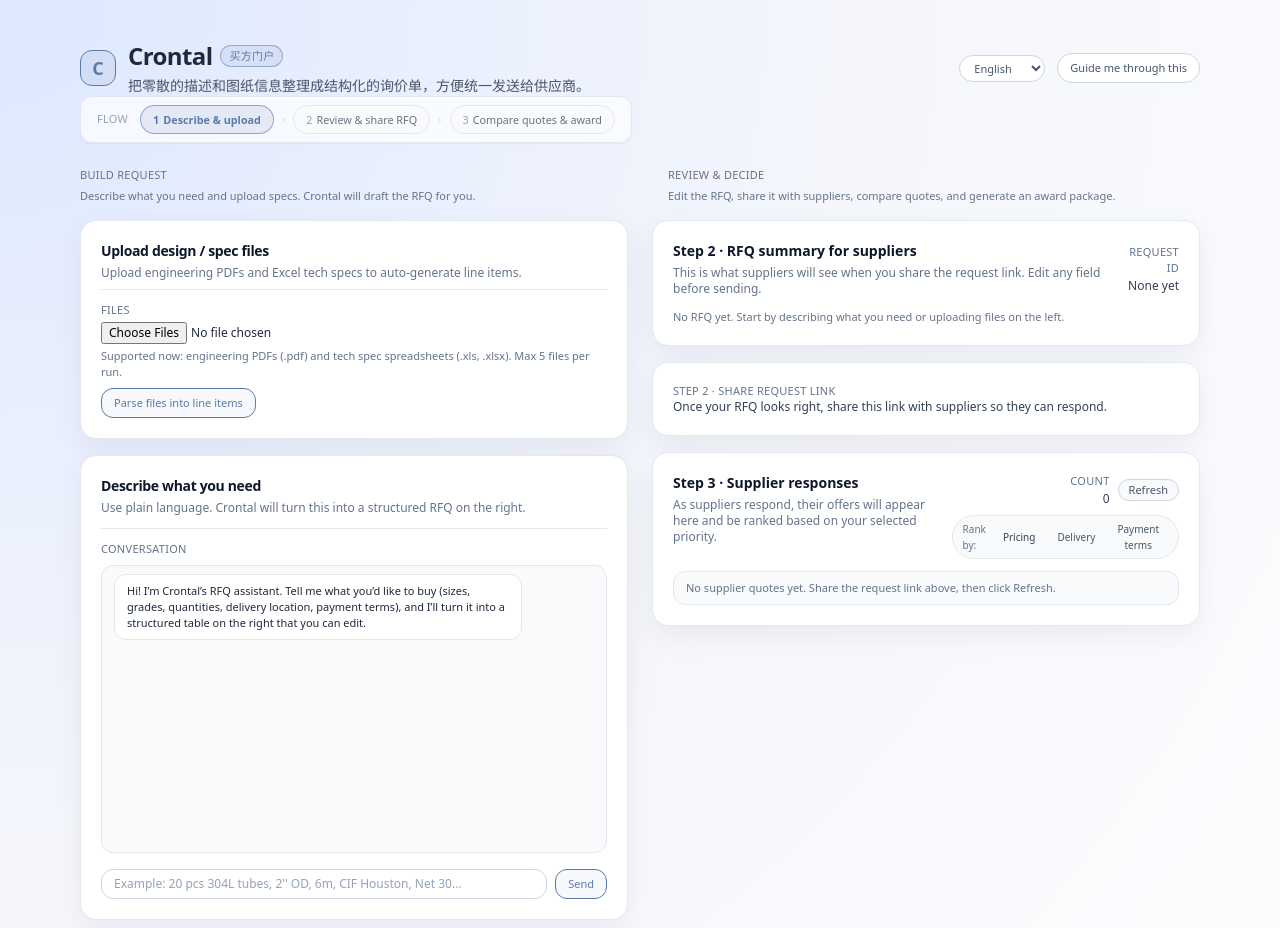
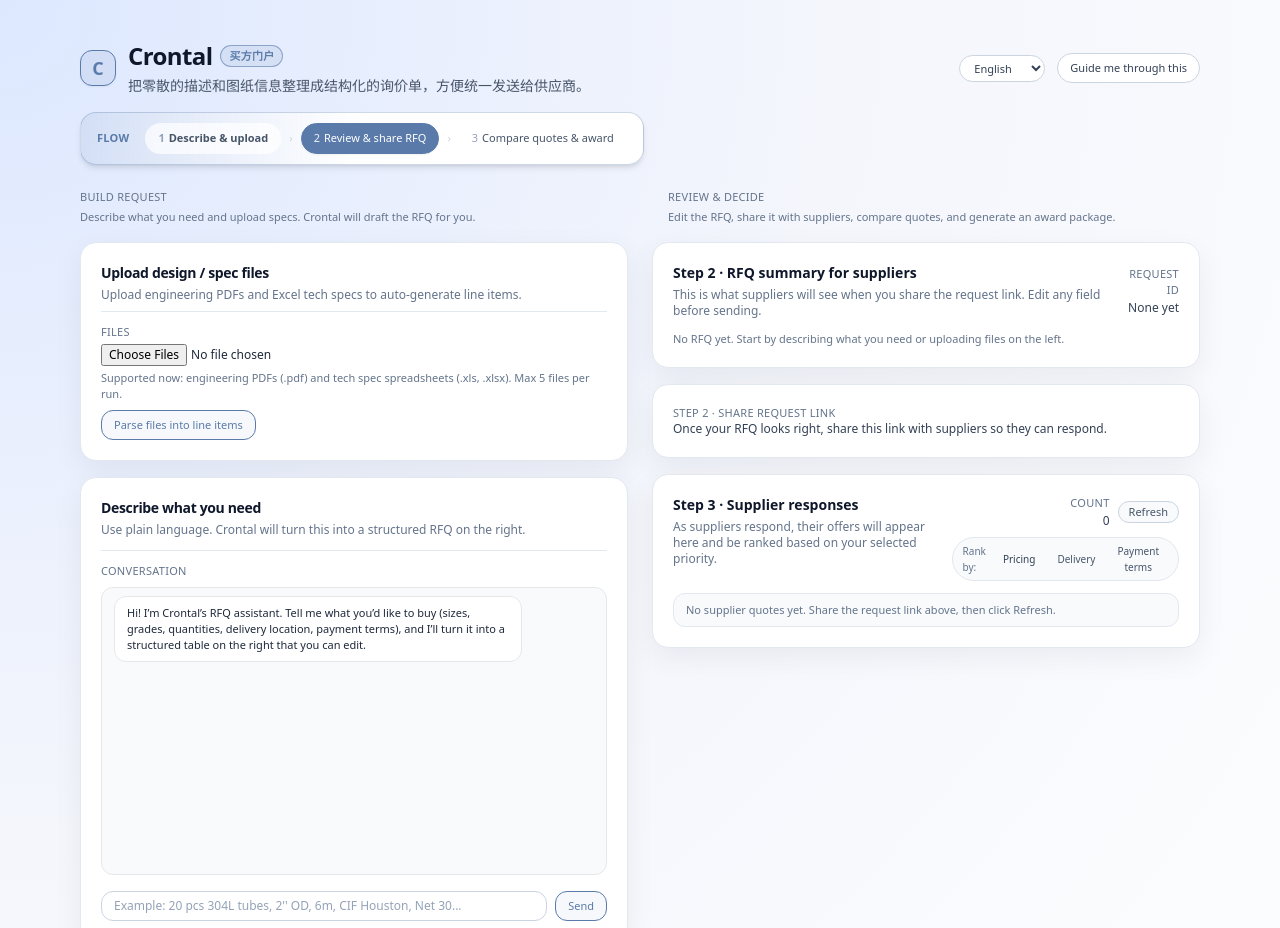
Before and after one commit to yz2936/crontal-demo, a plain HTML site: page public/buyer-demo.html in a window 1280 px wide. Shown: the top 928 px of the page. Drawn offline with nearby package versions, Linux system fonts and the light colour scheme.

Commit message:
multi-language

```diff
--- a/public/buyer-demo.html
+++ b/public/buyer-demo.html
@@ -106,29 +106,27 @@
     }
   </style>
 </head>
-<body class="min-h-screen">
+<body class="min-h-screen bg-slate-50">
   <div class="max-w-6xl mx-auto px-4 py-8 md:py-10">
+
+    <!-- HEADER -->
     <header class="flex flex-col gap-4">
       <div class="flex flex-col md:flex-row md:items-center md:justify-between gap-4">
-
         <!-- Left: Brand + Title -->
         <div class="flex items-center gap-3">
-          <div class="h-9 w-9 rounded-xl bg-accent/10 border border-accent flex items-center justify-center">
+          <div class="h-9 w-9 rounded-xl bg-accent/10 border border-accent flex items-center justify-center shadow-sm">
             <span class="text-accent font-semibold text-lg">C</span>
           </div>
-
           <div>
             <div class="flex items-center gap-2">
-              <h1 class="text-xl md:text-2xl font-semibold tracking-tight text-slate-800">
+              <h1 class="text-xl md:text-2xl font-semibold tracking-tight text-slate-900">
                 Crontal
               </h1>
-
               <span
-                class="inline-flex items-center rounded-full border border-accent/50 px-2 py-0.5 text-[11px] uppercase tracking-wide text-accent bg-accent/10 font-medium">
+                class="inline-flex items-center rounded-full border border-accent/60 px-2 py-0.5 text-[11px] uppercase tracking-wide text-accent bg-accent/10 font-semibold">
                 买方门户
               </span>
             </div>
-
             <p class="text-xs md:text-sm text-slate-600 mt-1">
               把零散的描述和图纸信息整理成结构化的询价单，方便统一发送给供应商。
             </p>
@@ -138,44 +136,52 @@
         <!-- Right: Language + Guide Button -->
         <div class="flex items-center gap-3 self-start md:self-auto">
           <select id="lang-select-buyer"
-                  class="rounded-full border border-slate-300 bg-white px-2.5 py-1 text-[11px] text-slate-600 hover:border-accent focus:outline-none focus:ring-1 focus:ring-accent">
+                  class="rounded-full border border-slate-300 bg-white px-2.5 py-1 text-[11px] text-slate-700 hover:border-accent focus:outline-none focus:ring-1 focus:ring-accent shadow-xs">
             <option value="en">English</option>
             <option value="es">Español</option>
             <option value="zh">简体中文</option>
           </select>
 
           <button id="buyer-tour-btn"
-                  class="inline-flex items-center gap-1 rounded-full border border-slate-300 bg-white px-3 py-1.5 text-[11px] text-slate-600 hover:border-accent hover:text-accent hover:bg-accent/5 transition">
+                  class="inline-flex items-center gap-1 rounded-full border border-slate-300 bg-white px-3 py-1.5 text-[11px] text-slate-700 hover:border-accent hover:text-accent hover:bg-accent/5 transition shadow-xs">
             <span>Guide me through this</span>
           </button>
         </div>
       </div>
     </header>
 
-      <!-- Journey Bar -->
+    <!-- FLOW BAR (STICKY + MORE VISUAL WEIGHT) -->
     <div id="buyer-journey"
-          class="sticky top-0 z-40 inline-flex flex-wrap items-center gap-2 bg-white/70 backdrop-blur-xl border border-slate-200 rounded-xl px-4 py-2 text-[11px] shadow-sm">
-        <span class="text-slate-400 mr-1 uppercase tracking-wide">Flow</span>
-
-        <button type="button" id="buyer-step-1" class="journey-step journey-step-active text-accent">
-          <span class="text-accent font-semibold">1</span>
+         class="sticky top-0 z-40 mt-4 inline-flex flex-wrap items-center gap-2 bg-gradient-to-r from-accent/10 via-white to-white backdrop-blur-xl border border-accent/30 rounded-2xl px-4 py-2.5 text-[11px] shadow-md">
+      <span class="text-accent mr-2 uppercase tracking-wide font-semibold">Flow</span>
+
+      <!-- Step 1 – inactive -->
+      <button type="button" id="buyer-step-1"
+              class="inline-flex items-center gap-1 rounded-full border border-transparent bg-white/70 px-3 py-1.5 text-[11px] text-slate-600 hover:border-accent/40 hover:text-accent transition">
+        <span class="text-slate-400">1</span>
         <span>Describe & upload</span>
       </button>
 
       <span class="text-slate-300">›</span>
 
-        <button type="button" id="buyer-step-2" class="journey-step journey-step-inactive">
-          <span class="text-slate-400">2</span>
+      <!-- Step 2 – active -->
+      <button type="button" id="buyer-step-2"
+              class="inline-flex items-center gap-1 rounded-full border border-accent bg-accent px-3 py-1.5 text-[11px] text-white font-medium shadow-sm">
+        <span class="opacity-90">2</span>
         <span>Review & share RFQ</span>
       </button>
 
       <span class="text-slate-300">›</span>
 
-        <button type="button" id="buyer-step-3" class="journey-step journey-step-inactive">
+      <!-- Step 3 – inactive -->
+      <button type="button" id="buyer-step-3"
+              class="inline-flex items-center gap-1 rounded-full border border-transparent bg-white/70 px-3 py-1.5 text-[11px] text-slate-600 hover:border-accent/40 hover:text-accent transition">
         <span class="text-slate-400">3</span>
         <span>Compare quotes & award</span>
       </button>
     </div>
+
+    <!-- Your main content continues below -->
 
 
     <!-- Column labels -->
```
Also changed, not shown: public/supplier-demo.html (+16 -18 lines). Lines whose indentation alone changed are shown as unchanged.
